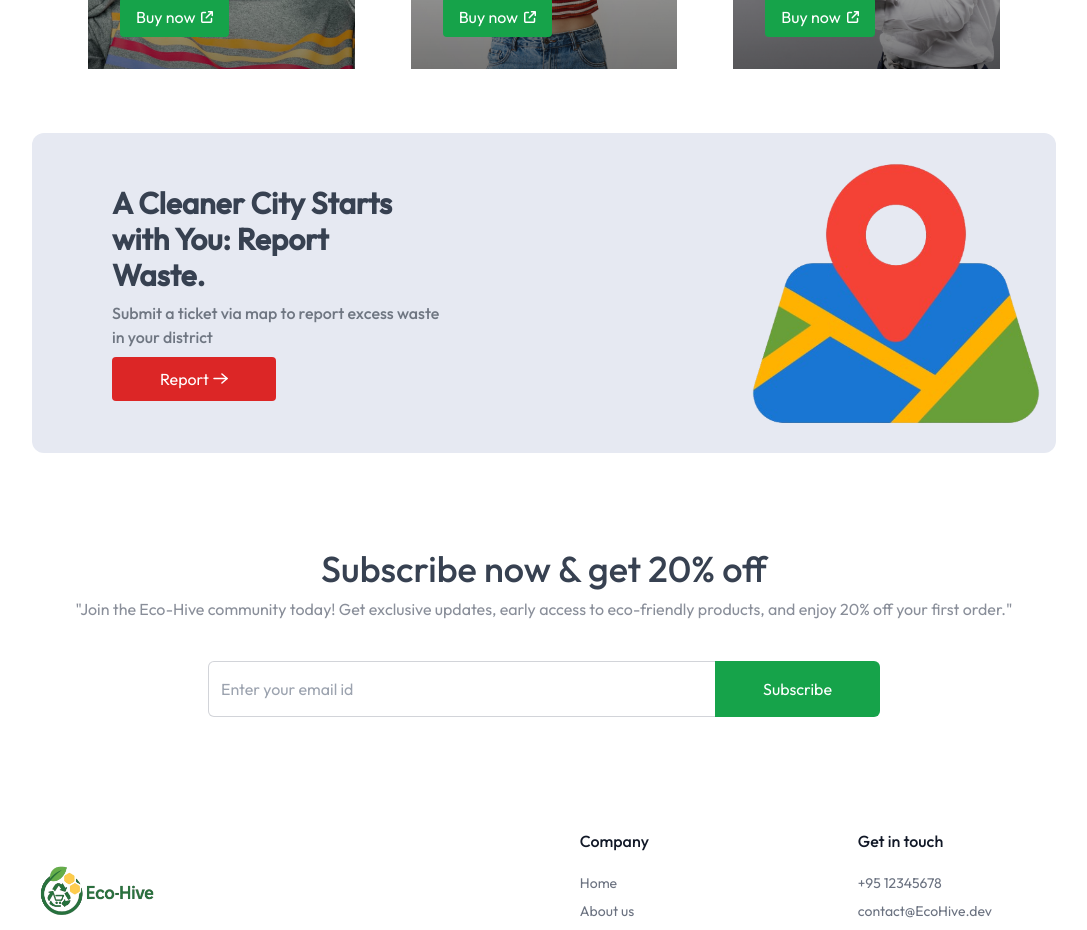
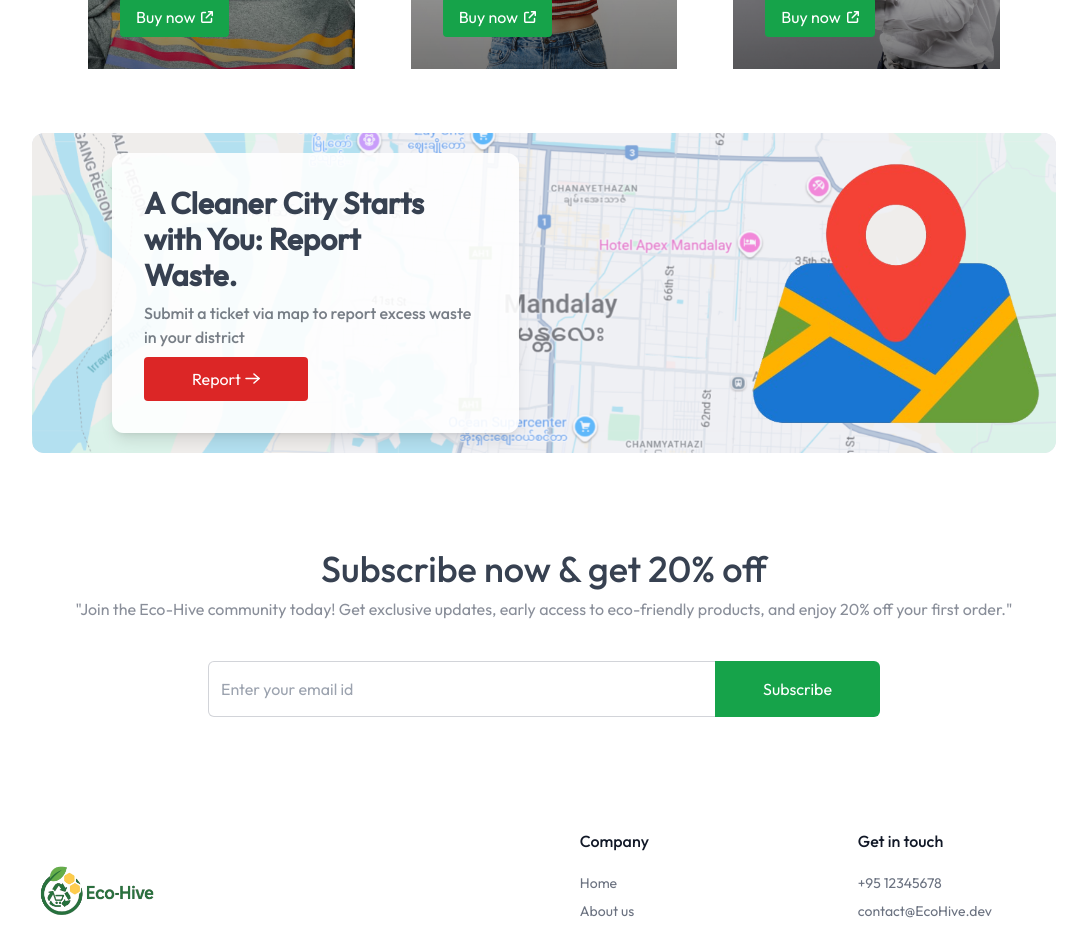
Before and after one commit to Ryanmrgo/Eco, a Next.js app: page / in a window 1280 px wide. Shown: the part 1200-2130 px from the top of the page, without its empty margins (96-1183 px from the left). Built offline with nearby package versions, Linux system fonts and the light colour scheme; no server answers; the database is empty.

Commit message:
banner background changed and fixed link rp button

```diff
--- a/components/Banner.jsx
+++ b/components/Banner.jsx
@@ -3,10 +3,19 @@ import { assets } from "@/assets/assets";
 import Image from "next/image";
 import Link from "next/link";
 
-const Banner = () => {
-  return (
-    <div className="flex flex-col md:flex-row items-center justify-between md:pl-20 py-1 md:py-0 bg-[#E6E9F2] my-16 rounded-xl overflow-hidden">
-      {/* Removed recycle image */}
+const BannerBackground = () => (
+  <>
+    <Image
+      src={assets.mapMDY}
+      alt="banner_background"
+      fill
+      className="object-cover z-0 rounded-xl"
+    />
+    <div className="absolute inset-0 bg-[#E6E9F2] opacity-40 z-10 rounded-xl"></div>
+  </>
+);
+
+const BannerText = () => (
   <div className="flex flex-col items-start justify-center text-left space-y-2 px-4 md:px-0">
     <h2 className="text-2xl md:text-3xl font-semibold max-w-[290px]">
       A Cleaner City Starts with You: Report Waste.
@@ -16,9 +25,17 @@ const Banner = () => {
     </p>
     <Link href="/report-waste" className="group flex items-center justify-center gap-1 px-12 py-2.5 bg-red-600 rounded text-white">
       Report
-            <Image className="group-hover:translate-x-1 transition" src={assets.arrow_icon_white} alt="arrow_icon_white" />
+      <Image
+        className="group-hover:translate-x-1 transition"
+        src={assets.arrow_icon_white}
+        alt="arrow_icon_white"
+      />
     </Link>
   </div>
+);
+
+const BannerImage = () => (
+  <>
     <Image
       className="hidden md:block max-w-80"
       src={assets.map_icon}
@@ -29,6 +46,19 @@ const Banner = () => {
       src={assets.map_icon}
       alt="recycle_image"
     />
+  </>
+);
+
+const Banner = () => {
+  return (
+    <div className="relative flex flex-col md:flex-row items-center justify-between md:pl-20 py-1 md:py-0 bg-[#E6E9F2] my-16 rounded-xl overflow-hidden h-80">
+      <BannerBackground />
+      <div className="relative z-20 flex flex-col md:flex-row items-center justify-between w-full h-full">
+        <div className="bg-white bg-opacity-90 rounded-xl shadow-lg p-6 md:p-8 max-w-lg">
+          <BannerText />
+        </div>
+        <BannerImage />
+      </div>
     </div>
   );
 };
```
Lines whose indentation alone changed are shown as unchanged.
